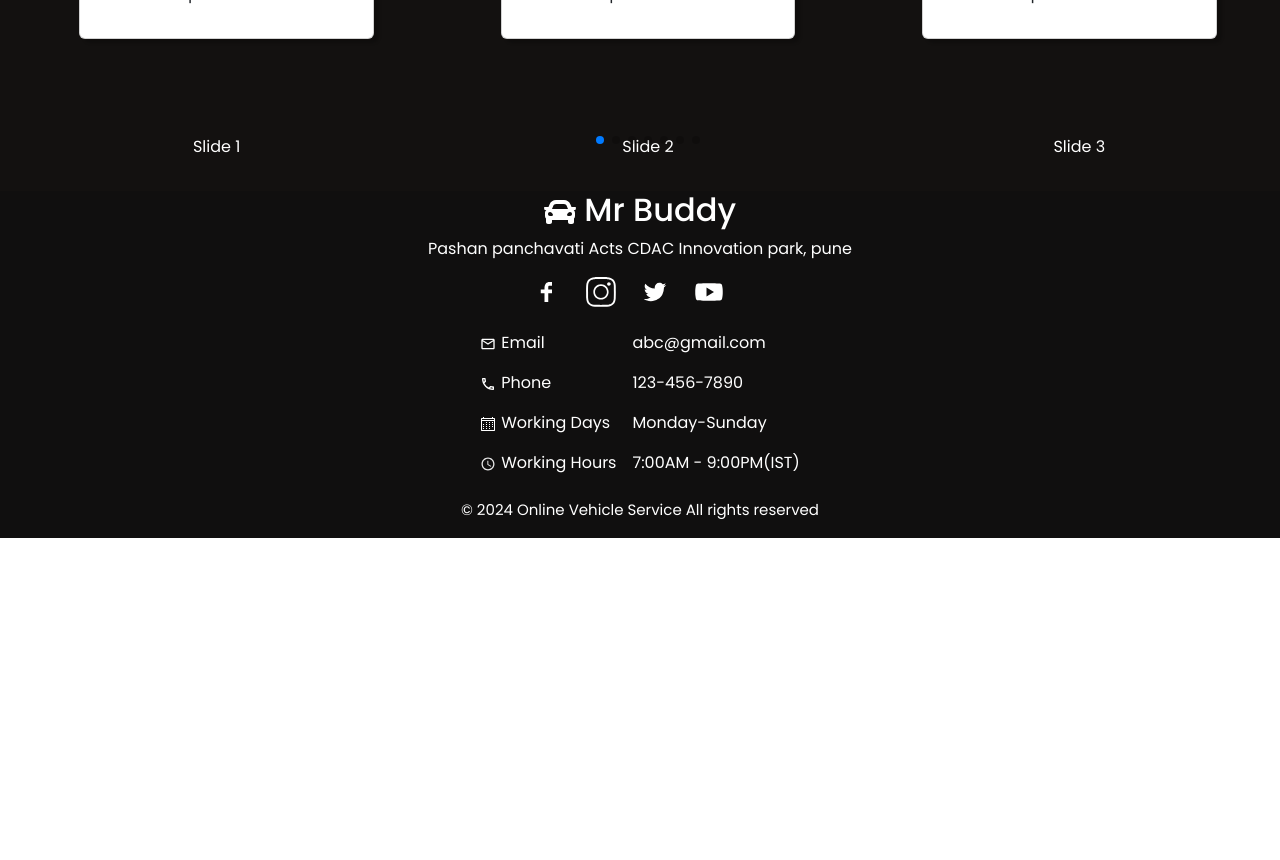
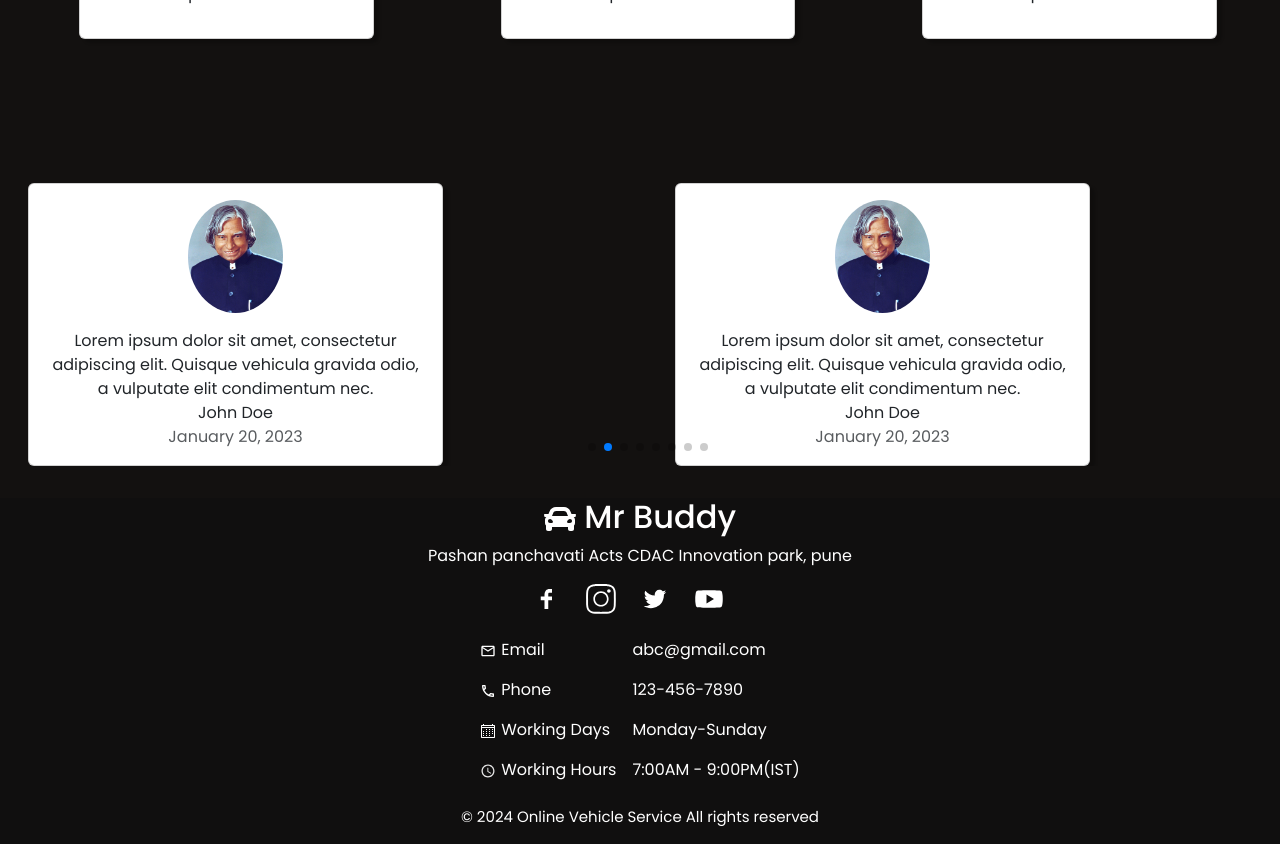
Before and after one commit to Kshitijnv/OVS-Online-vehicle-services-, a React (Create React App) app: page / in a window 1280 px wide. Shown: the part 1180-2040 px from the top of the page. Before the commit the page ends 1734 px from the top, so only its background shows below. Built offline with nearby package versions, Linux system fonts and the light colour scheme.

Commit message:
Added feature: Testimonial Carousel

```diff
--- a/package.json
+++ b/package.json
@@ -9,6 +9,7 @@
     "@testing-library/user-event": "^13.5.0",
     "bootstrap": "^5.3.2",
     "react": "^18.2.0",
+    "react-bootstrap": "^2.10.1",
     "react-countup": "^6.5.0",
     "react-dom": "^18.2.0",
     "react-icons": "^5.0.1",
--- /dev/null
+++ b/src/components/Hero/Cards/TestimonialCard.css
@@ -0,0 +1,27 @@
+.swiper-client-msg{
+    padding: 5rem 8rem;
+    background: var(--white);
+    border-radius: 1rem;
+    text-align: left;
+    box-shadow: var(--shadow);
+    position: relative;
+}
+.swiper-client-msg::before {
+    content: '\201C'; /* Unicode for left double quotation mark */
+    font-size: 3rem; /* Adjust the font size as needed */
+    color: var(--helper-tint); /* Adjust the color as needed */
+    position: absolute;
+    top: -2rem; /* Adjust the vertical position as needed */
+    left: 50%;
+    transform: translateX(-50%);
+  }
+
+  .swiper-client-msg::after {
+    content: '\201D'; /* Unicode for right double quotation mark */
+    font-size: 3rem; /* Adjust the font size as needed */
+    color: var(--helper-tint); /* Adjust the color as needed */
+    position: absolute;
+    bottom: -2rem; /* Adjust the vertical position as needed */
+    left: 50%;
+    transform: translateX(-50%);
+  }
--- /dev/null
+++ b/src/components/Hero/Cards/TestimonialCard.jsx
@@ -0,0 +1,31 @@
+import React from "react";
+
+function TestimonialCard() {
+  return (
+    <>
+      <div className="container mt-5">
+        <div className="card">
+          <div className="card-body">
+            <div className="text-center mb-3">
+              <img
+                src="./Images/apj.jpg"
+                alt="Person"
+                className="rounded-circle w-25 h-auto"
+              />
+            </div>
+            <div className=" swiper-client-msg">
+              <p className="mb-0 text-sm ">
+                Lorem ipsum dolor sit amet, consectetur adipiscing elit. Quisque
+                vehicula gravida odio, a vulputate elit condimentum nec.
+              </p>
+              <p className="mb-0 font-weight-bold text-md">John Doe</p>
+              <p className="text-muted mb-0 text-sm">January 20, 2023</p>
+            </div>
+          </div>
+        </div>
+      </div>
+    </>
+  );
+}
+
+export default TestimonialCard;
--- a/src/components/Hero/Testimonial/Testimonial.css
+++ b/src/components/Hero/Testimonial/Testimonial.css
@@ -0,0 +1,51 @@
+/* .swiper {
+    width: 100%;
+    height: 100%;
+  }
+
+  .swiper-slide {
+    text-align: center;
+    font-size: 18px;
+    background: #fff;
+
+
+    display: flex;
+    justify-content: center;
+    align-items: center;
+  }
+
+  .swiper-slide img {
+    display: block;
+    width: 100%;
+    height: 100%;
+    object-fit: cover;
+  }
+   */
+
+   /* TestimonialCarousel.css */
+
+/* Add your custom styles here */
+.testimonial-card {
+  max-width: 400px;
+  margin: 0 auto;
+  padding: 20px;
+  background-color: #fff;
+  border-radius: 10px;
+  box-shadow: 0 0 10px rgba(0, 0, 0, 0.1);
+  text-align: center;
+}
+
+.testimonial-message {
+  font-size: 18px;
+  margin-bottom: 10px;
+}
+
+.testimonial-author {
+  font-weight: bold;
+  margin-bottom: 5px;
+}
+
+.testimonial-date {
+  font-size: 14px;
+  color: #888;
+}
--- a/src/components/Hero/Testimonial/Testimonial.jsx
+++ b/src/components/Hero/Testimonial/Testimonial.jsx
@@ -2,30 +2,54 @@ import { register } from "swiper/element/bundle";
 import { Swiper, SwiperSlide } from "swiper/react";
 import "swiper/css";
 import "swiper/css/pagination";
+import "./Testimonial.css";
 import { Pagination } from "swiper/modules";
+import TestimonialCard from "../Cards/TestimonialCard";
 
 function Testimonial() {
   register();
   return (
     <>
       <Swiper
-        slidesPerView={3}
+        slidesPerView={2}
         spaceBetween={30}
         pagination={{
           clickable: true,
         }}
+        autoplay={{
+          // Enable autoplay
+          delay: 2000,
+        }}
         modules={[Pagination]}
         className="mySwiper"
       >
-        <SwiperSlide>Slide 1</SwiperSlide>
-        <SwiperSlide>Slide 2</SwiperSlide>
-        <SwiperSlide>Slide 3</SwiperSlide>
-        <SwiperSlide>Slide 4</SwiperSlide>
-        <SwiperSlide>Slide 5</SwiperSlide>
-        <SwiperSlide>Slide 6</SwiperSlide>
-        <SwiperSlide>Slide 7</SwiperSlide>
-        <SwiperSlide>Slide 8</SwiperSlide>
-        <SwiperSlide>Slide 9</SwiperSlide>
+        <SwiperSlide>
+          <TestimonialCard />
+        </SwiperSlide>
+        <SwiperSlide>
+          <TestimonialCard />
+        </SwiperSlide>
+        <SwiperSlide>
+          <TestimonialCard />
+        </SwiperSlide>
+        <SwiperSlide>
+          <TestimonialCard />
+        </SwiperSlide>
+        <SwiperSlide>
+          <TestimonialCard />
+        </SwiperSlide>
+        <SwiperSlide>
+          <TestimonialCard />
+        </SwiperSlide>
+        <SwiperSlide>
+          <TestimonialCard />
+        </SwiperSlide>
+        <SwiperSlide>
+          <TestimonialCard />
+        </SwiperSlide>
+        <SwiperSlide>
+          <TestimonialCard />
+        </SwiperSlide>
       </Swiper>
     </>
   );
```
Also changed, not shown: public/Images/apj.jpg (added), 1 other file (tests, documents, lock files or other folders).
